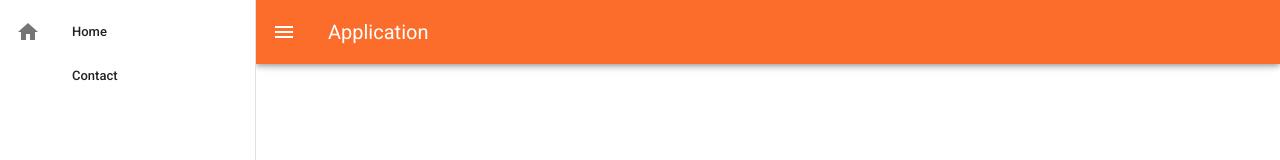
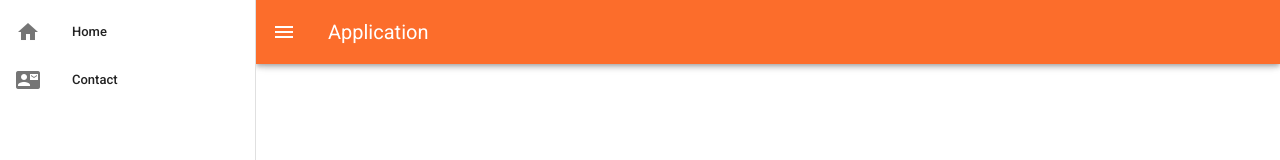
Before and after one commit to KickButtowski80/bagelshop, a Vue app: page / in a window 1280 px wide. Shown: the top 160 px of the page. Built offline with nearby package versions, Linux system fonts and the light colour scheme.

Commit message:
made material icon to work awsomely

```diff
--- a/package.json
+++ b/package.json
@@ -8,8 +8,6 @@
     "lint": "vue-cli-service lint"
   },
   "dependencies": {
-    "@mdi/font": "^5.0.45",
-    "@mdi/js": "^5.0.45",
     "core-js": "^3.6.4",
     "node-sass": "^4.13.1",
     "sass-loader": "^8.0.2",
@@ -28,6 +26,7 @@
     "babel-eslint": "^10.1.0",
     "eslint": "^6.7.2",
     "eslint-plugin-vue": "^6.2.2",
+    "material-design-icons-iconfont": "^5.0.1",
     "sass": "^1.26.3",
     "vue-cli-plugin-vuetify": "~2.0.5",
     "vue-template-compiler": "^2.6.11",
--- a/src/components/DrawerMenu.vue
+++ b/src/components/DrawerMenu.vue
@@ -7,7 +7,7 @@
       <v-list dense>
         <v-list-item link>
           <v-list-item-action>
-            <v-icon>mdi-home</v-icon>
+            <v-icon> home</v-icon>
           </v-list-item-action>
           <v-list-item-content>
             <v-list-item-title>Home</v-list-item-title>
@@ -15,7 +15,7 @@
         </v-list-item>
         <v-list-item link>
           <v-list-item-action>
-            <v-icon>mdi-contact-phone</v-icon>
+            <v-icon> contact_mail</v-icon>
           </v-list-item-action>
           <v-list-item-content>
             <v-list-item-title>Contact</v-list-item-title>
--- a/src/main.js
+++ b/src/main.js
@@ -2,8 +2,9 @@
 import App from './App.vue'
 import router from './router'
 import store from './store'
+import 'material-design-icons-iconfont/dist/material-design-icons.css'
 import vuetify from './plugins/vuetify';
-import '@mdi/font/css/materialdesignicons.css'
+
 Vue.config.productionTip = false
 
 new Vue({
--- a/src/plugins/vuetify.js
+++ b/src/plugins/vuetify.js
@@ -1,12 +1,13 @@
+
 import Vue from 'vue';
 import Vuetify from 'vuetify/lib';
 import '../sass/main.scss'
 Vue.use(Vuetify);
 
 export default new Vuetify({
-    icons:{
-        iconfont: 'mdi',
-    },
+    // icons:{
+    //     iconfont: 'mdi',
+    // },
     theme:{
         themes:{
             light:{
```
Also changed, not shown: 1 other file (tests, documents, lock files or other folders).
